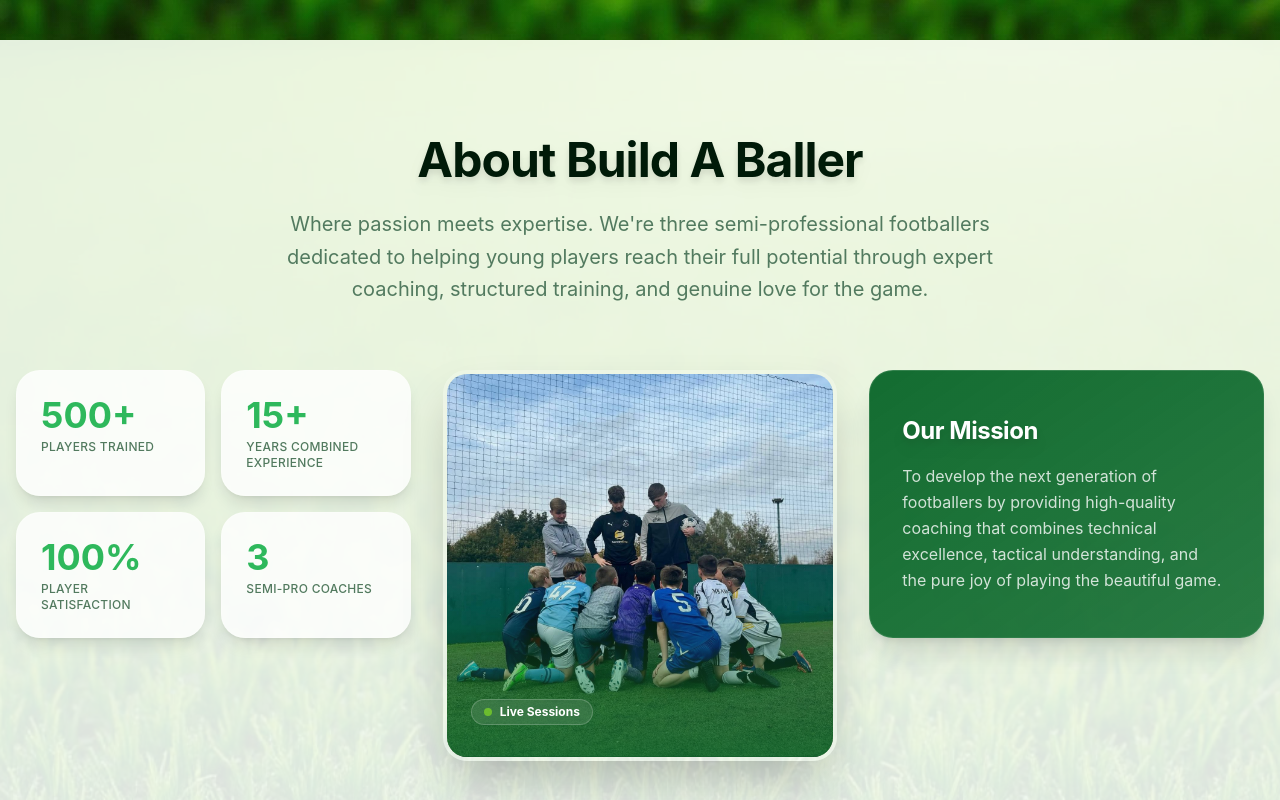
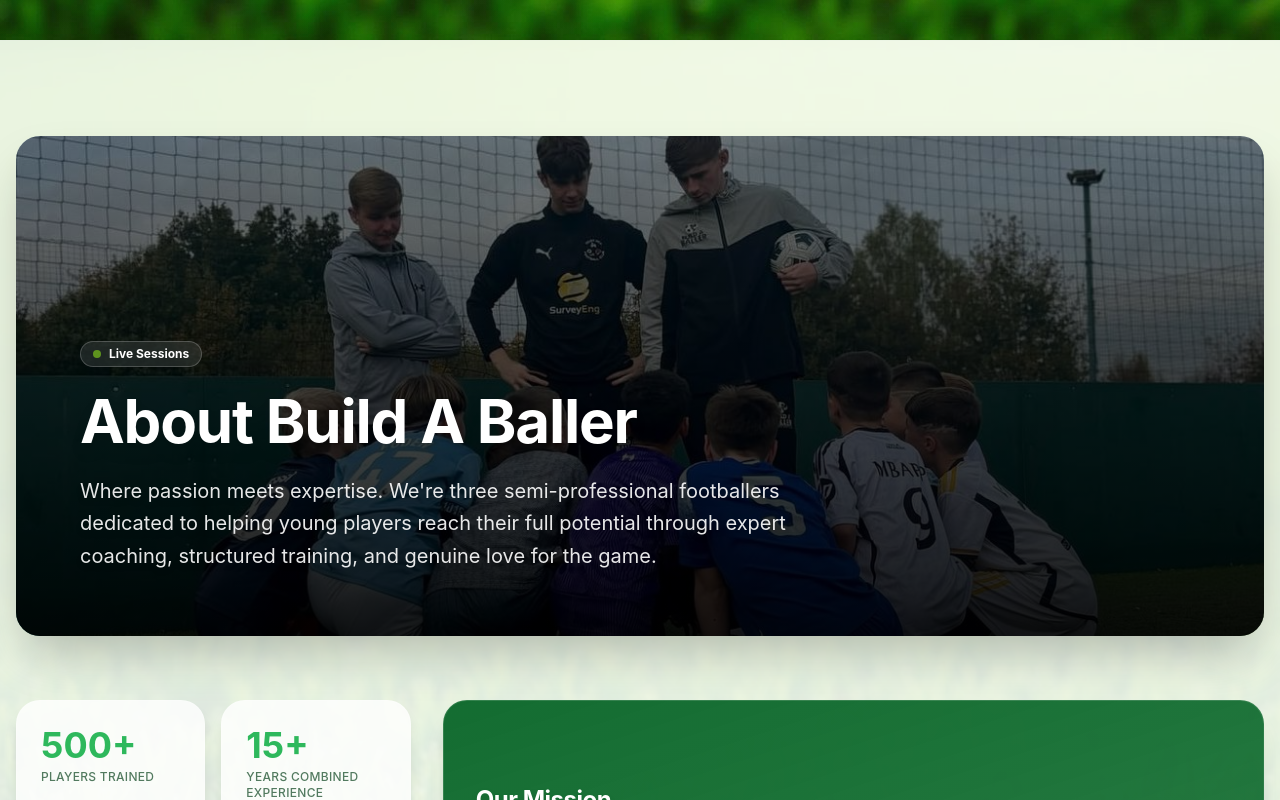
Before and after one commit to Mejrifx/astroturf-baller-build, a React (Vite) app: page / in a window 1280 px wide. Shown: the part 760-1560 px from the top of the page. Built offline with nearby package versions, Linux system fonts and the light colour scheme; the HTML template or start-up script is replaced by a standard one.

Commit message:
Integrate Live Sessions image with About Build A Baller header text

```diff
--- a/src/components/About.tsx
+++ b/src/components/About.tsx
@@ -41,14 +41,46 @@
       <div className="absolute inset-0 grass-texture opacity-10" />
 
       <div className="container mx-auto px-4 relative z-10">
-        {/* Header */}
-        <div className="text-center mb-16 animate-fade-in">
-          <h2 className="text-4xl md:text-5xl font-bold text-foreground mb-6 drop-shadow-lg">
-            About Build A Baller
-          </h2>
-          <p className="text-xl text-muted-foreground max-w-3xl mx-auto leading-relaxed">
-            Where passion meets expertise. We're three semi-professional footballers dedicated to helping young players reach their full potential through expert coaching, structured training, and genuine love for the game.
-          </p>
+        {/* Header - Integrated with Live Sessions Image */}
+        <div className="relative rounded-3xl overflow-hidden shadow-2xl mb-16 animate-fade-in group">
+          {/* Mobile: Image Background */}
+          <div className="md:hidden absolute inset-0">
+            <img
+              src="/build-a-baller-image3.jpg"
+              alt="Live Sessions"
+              className="w-full h-full object-cover transition-transform duration-700 group-hover:scale-110"
+            />
+            <div className="absolute inset-0 bg-gradient-to-t from-black/95 via-black/80 to-black/60" />
+          </div>
+
+          {/* Desktop: Image Background */}
+          <div className="hidden md:block absolute inset-0">
+            <img
+              src="/build-a-baller-image3.jpg"
+              alt="Live Sessions"
+              className="w-full h-full object-cover transition-transform duration-700 group-hover:scale-110"
+            />
+            <div className="absolute inset-0 bg-gradient-to-t from-black/90 via-black/70 to-black/50" />
+          </div>
+
+          {/* Content */}
+          <div className="relative z-10 p-8 md:p-12 lg:p-16 min-h-[400px] md:min-h-[500px] flex flex-col justify-end">
+            {/* Live Sessions Badge */}
+            <div className="inline-flex items-center gap-2 bg-white/10 backdrop-blur-md px-3 py-1 rounded-full border border-white/20 mb-6 w-fit">
+              <span className="w-2 h-2 bg-lime rounded-full animate-pulse" />
+              <span className="text-white text-xs font-bold">Live Sessions</span>
+            </div>
+
+            {/* Title */}
+            <h2 className="text-4xl md:text-5xl lg:text-6xl font-bold text-white mb-6 drop-shadow-lg max-w-3xl">
+              About Build A Baller
+            </h2>
+
+            {/* Description */}
+            <p className="text-xl text-white/90 max-w-3xl leading-relaxed drop-shadow-md">
+              Where passion meets expertise. We're three semi-professional footballers dedicated to helping young players reach their full potential through expert coaching, structured training, and genuine love for the game.
+            </p>
+          </div>
         </div>
 
         {/* Main Content - Bento Grid Layout */}
@@ -70,24 +102,8 @@
             ))}
           </div>
 
-          {/* Hero Image Block - Middle */}
-          <div className="lg:col-span-4 row-span-2 relative rounded-3xl overflow-hidden shadow-2xl border-4 border-white/20 animate-fade-up" style={{ animationDelay: '0.2s' }}>
-            <img
-              src="/build-a-baller-image3.jpg"
-              alt="Training session"
-              className="w-full h-full object-cover hover:scale-105 transition-transform duration-700"
-            />
-            <div className="absolute inset-0 bg-gradient-to-t from-pitch/80 via-transparent to-transparent" />
-            <div className="absolute bottom-6 left-6 right-6">
-              <div className="inline-flex items-center gap-2 bg-white/10 backdrop-blur-md px-3 py-1 rounded-full border border-white/20 mb-2">
-                <span className="w-2 h-2 bg-lime rounded-full animate-pulse" />
-                <span className="text-white text-xs font-bold">Live Sessions</span>
-              </div>
-            </div>
-          </div>
-
           {/* Mission Block - Top Right */}
-          <div className="lg:col-span-4 bg-gradient-to-br from-pitch to-pitch/90 p-8 rounded-3xl shadow-xl border border-white/10 flex flex-col justify-center animate-fade-up" style={{ animationDelay: '0.3s' }}>
+          <div className="lg:col-span-8 bg-gradient-to-br from-pitch to-pitch/90 p-8 rounded-3xl shadow-xl border border-white/10 flex flex-col justify-center animate-fade-up" style={{ animationDelay: '0.2s' }}>
             <h3 className="text-2xl font-bold text-white mb-4 drop-shadow-lg">
               Our Mission
             </h3>
```
